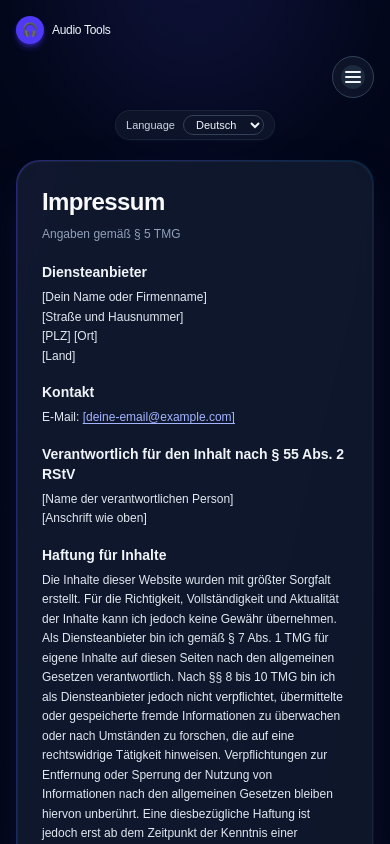
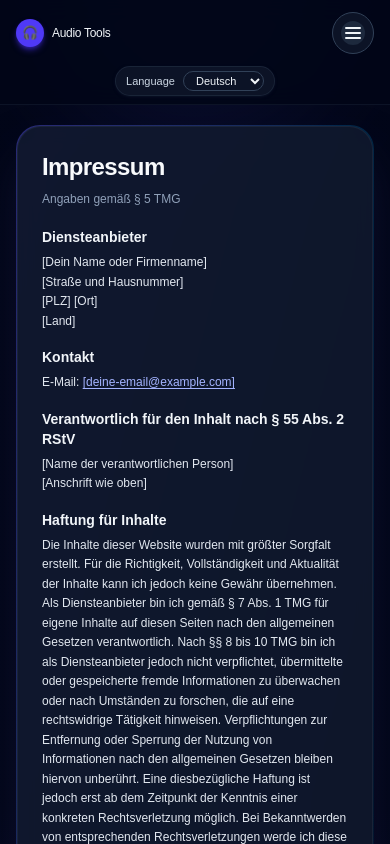
Before and after one commit to Cocoloco069/audio-webseite, a Next.js app in the folder audio-frontend/: page /impressum in a window 390 px wide. Shown: the top 844 px of the page. Built offline with nearby package versions, Linux system fonts and the light colour scheme.

Commit message:
Make header sticky and adjust tools anchor offset

```diff
--- a/audio-frontend/app/components/BrandHeader.tsx
+++ b/audio-frontend/app/components/BrandHeader.tsx
@@ -17,7 +17,7 @@ export default function BrandHeader({
   const [mobileOpen, setMobileOpen] = useState(false);
 
   return (
-    <header className="relative z-10 px-4 pt-4 sm:px-8 sm:pt-6">
+    <header className="sticky top-0 z-20 px-4 pt-3 pb-2 sm:px-8 sm:pt-4 bg-slate-950/90 backdrop-blur-md border-b border-slate-900/80">
       <div className="flex flex-col gap-3 sm:gap-4">
         {/* Zeile 1: Brand + Language (Desktop rechts) */}
         <div className="flex items-center justify-between gap-3">
@@ -28,7 +28,7 @@ export default function BrandHeader({
             <span className="tracking-tight">Audio Tools</span>
           </div>
 
-          {/* Desktop: Language rechts, Mobil: versteckt (kommt unten zentriert) */}
+          {/* Desktop: Language rechts */}
           <div className="hidden sm:flex justify-end">
             <div className="inline-flex items-center gap-2 rounded-full bg-slate-900/80 border border-slate-800/80 px-2.5 py-1 text-[11px] text-slate-300 shadow-sm shadow-slate-900/60">
               <span>Language</span>
@@ -45,23 +45,9 @@ export default function BrandHeader({
               </select>
             </div>
           </div>
-        </div>
 
-        {/* Zeile 2: Navigation */}
-        {/* Desktop: horizontale Buttons */}
-        <nav className="hidden sm:block">
-          <div className="flex flex-wrap justify-center gap-2 text-sm">
-            <NavLink href="/" label={t('navHome')} />
-            <NavLink href="/#tools" label={t('navTools')} />
-            <NavLink href="/impressum" label={t('footerImprint')} />
-            <NavLink href="/datenschutz" label={t('footerPrivacy')} />
-            <NavLink href="/kontakt" label={t('navContact')} />
-          </div>
-        </nav>
-
-        {/* Mobil: Hamburger-Icon rechts + Dropdown */}
-        <div className="sm:hidden">
-          <div className="flex justify-end">
+          {/* Mobil: Hamburger rechts */}
+          <div className="flex sm:hidden justify-end flex-1">
             <button
               type="button"
               onClick={() => setMobileOpen((v) => !v)}
@@ -77,8 +63,23 @@ export default function BrandHeader({
               </span>
             </button>
           </div>
+        </div>
 
-          {mobileOpen && (
+        {/* Zeile 2: Navigation */}
+        {/* Desktop: horizontale Buttons */}
+        <nav className="hidden sm:block">
+          <div className="flex flex-wrap justify-center gap-2 text-sm">
+            <NavLink href="/" label={t('navHome')} />
+            <NavLink href="/#tools" label={t('navTools')} />
+            <NavLink href="/impressum" label={t('footerImprint')} />
+            <NavLink href="/datenschutz" label={t('footerPrivacy')} />
+            <NavLink href="/kontakt" label={t('navContact')} />
+          </div>
+        </nav>
+
+        {/* Mobil: Dropdown unter dem Header */}
+        {mobileOpen && (
+          <div className="sm:hidden">
             <div className="mt-2 rounded-2xl border border-slate-800 bg-slate-900/95 shadow-xl shadow-slate-950/60 py-2 text-[12px] text-slate-100">
               <MobileItem href="/" onClick={() => setMobileOpen(false)}>
                 {t('navHome')}
@@ -86,18 +87,24 @@ export default function BrandHeader({
               <MobileItem href="/#tools" onClick={() => setMobileOpen(false)}>
                 {t('navTools')}
               </MobileItem>
-              <MobileItem href="/impressum" onClick={() => setMobileOpen(false)}>
+              <MobileItem
+                href="/impressum"
+                onClick={() => setMobileOpen(false)}
+              >
                 {t('footerImprint')}
               </MobileItem>
-              <MobileItem href="/datenschutz" onClick={() => setMobileOpen(false)}>
+              <MobileItem
+                href="/datenschutz"
+                onClick={() => setMobileOpen(false)}
+              >
                 {t('footerPrivacy')}
               </MobileItem>
               <MobileItem href="/kontakt" onClick={() => setMobileOpen(false)}>
                 {t('navContact')}
               </MobileItem>
             </div>
-          )}
-        </div>
+          </div>
+        )}
 
         {/* Zeile 3: Language mobil – zentriert */}
         <div className="flex justify-center sm:hidden">
--- a/audio-frontend/app/page.tsx
+++ b/audio-frontend/app/page.tsx
@@ -96,7 +96,7 @@ export default function Home() {
 
           <div
   id="tools"
-  className="scroll-mt-28 lg:scroll-mt-32 rounded-3xl bg-gradient-to-br from-indigo-500/40 via-sky-500/20 to-transparent p-[1px] shadow-2xl shadow-indigo-950/60 transform-gpu transition-transform duration-300 md:hover:scale-[1.01]"
+  className="scroll-mt-32 lg:scroll-mt-40 rounded-3xl bg-gradient-to-br from-indigo-500/40 via-sky-500/20 to-transparent p-[1px] shadow-2xl shadow-indigo-950/60 transform-gpu transition-transform duration-300 md:hover:scale-[1.01]"
 >
 
             <section className="bg-slate-900/95 rounded-3xl border border-slate-800/80 backdrop-blur-sm p-6 sm:p-8 lg:p-10 space-y-6 sm:space-y-7">
```
